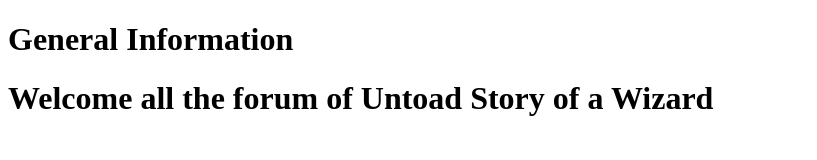
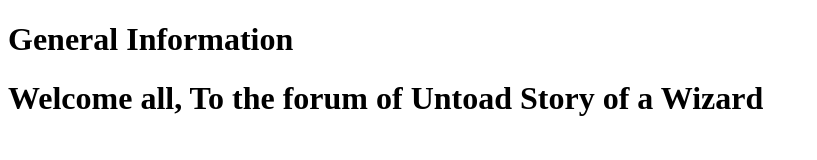
Before and after one commit to UnityNotTheEngine/UntoadForum.github.io, a plain HTML site: page index.html in a window 1280 px wide. Shown: the whole page, without its empty margins (0-817 px from the left). Drawn offline with Linux system fonts and the light colour scheme.

Commit message:
Update index.html

```diff
--- a/index.html
+++ b/index.html
@@ -19,7 +19,7 @@
                     <i class="fa fa-bars" aria-hidden="true"></i>
                     </div>
                     <div class="subforum-description">
-                        <h1>Welcome all the forum of Untoad Story of a Wizard</h1>
+                        <h1>Welcome all, To the forum of Untoad Story of a Wizard</h1>
                     </div>
 
                    </div>
```
